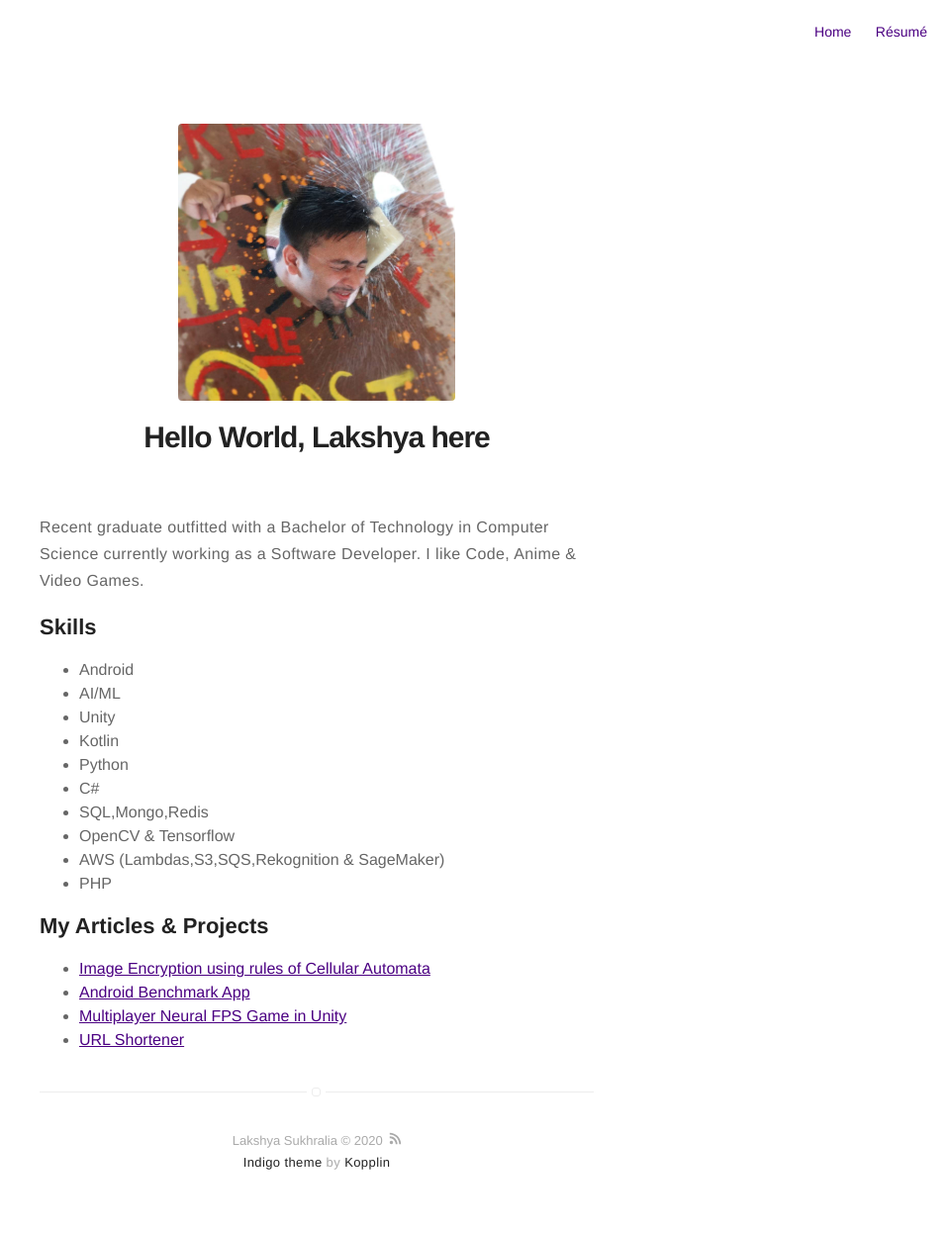
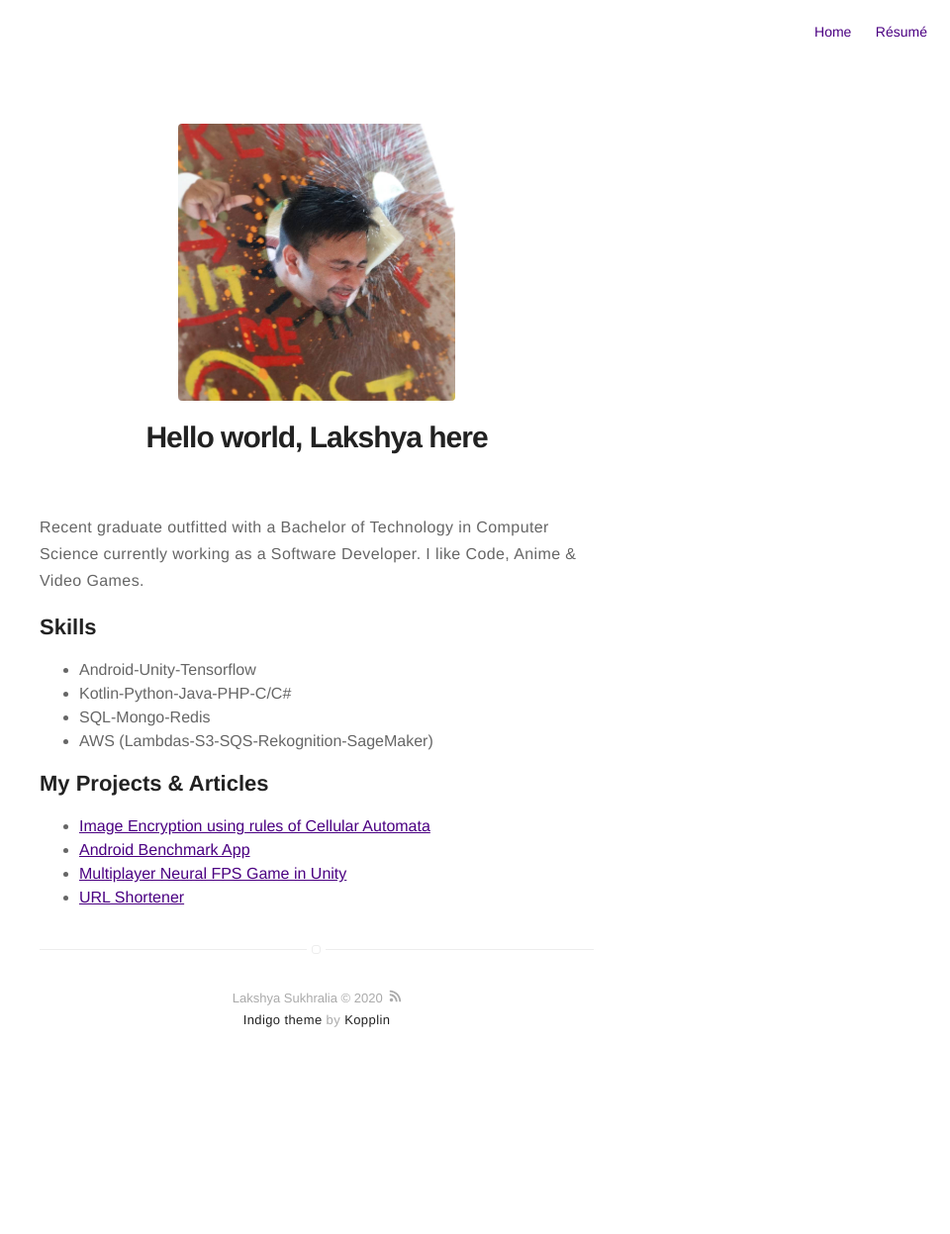
Before and after one commit to Lakshyasukhralia/Lakshyasukhralia.github.io, a Jekyll site: the page built from about.md, in a window 1280 px wide. Shown: the whole page at 99% size, without its empty margins (320-1280 px from the left). Built offline with Jekyll 4.4.1, drawn with Linux system fonts in a browser that asks for light colours; after the commit the page ends 1103 px from its top, so only the background shows below that.

Commit message:
Update about.md

```diff
--- a/about.md
+++ b/about.md
@@ -4,26 +4,20 @@ layout: page
 ---
 ![Profile Image]({% if site.external-image %}{{ site.picture }}{% else %}{{ site.url }}/{{ site.picture }}{% endif %})
 
-<h1>Hello World, Lakshya here</h1>
+<h1>Hello world, Lakshya here</h1>
 <p>Recent graduate outfitted with a Bachelor of Technology in Computer Science currently working as a Software Developer.
 I like Code, Anime & Video Games.</p>
 
 <h2>Skills</h2>
 
 <ul class="skill-list">
-	<li>Android</li>
-	<li>AI/ML</li>
-	<li>Unity</li>
-	<li>Kotlin</li>
-	<li>Python</li>
-	<li>C#</li>
-	<li>SQL,Mongo,Redis</li>
-	<li>OpenCV & Tensorflow</li>
-	<li>AWS (Lambdas,S3,SQS,Rekognition & SageMaker)</li>
-	<li>PHP</li>
+	<li>Android-Unity-Tensorflow</li>
+	<li>Kotlin-Python-Java-PHP-C/C#</li>
+	<li>SQL-Mongo-Redis</li>
+	<li>AWS (Lambdas-S3-SQS-Rekognition-SageMaker)</li>
 </ul>
 
-<h2>My Articles & Projects</h2>
+<h2>My Projects & Articles</h2>
 
 <ul>
 	<li><a href="https://www.geeksforgeeks.org/image-encryption-using-cellular-automata/">Image Encryption using rules of Cellular Automata</a></li>
```
